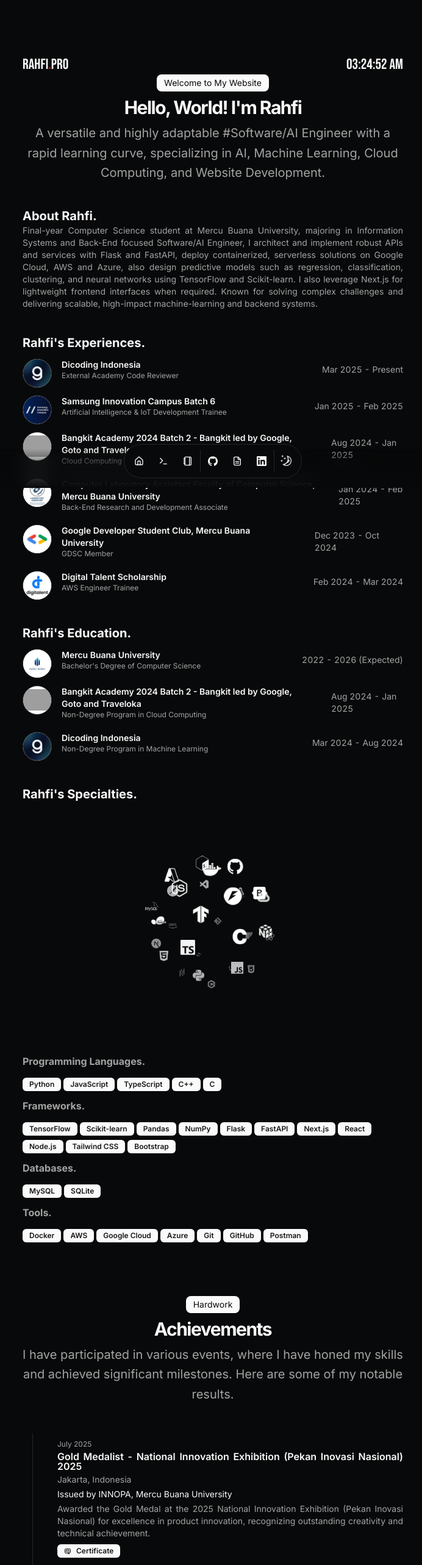
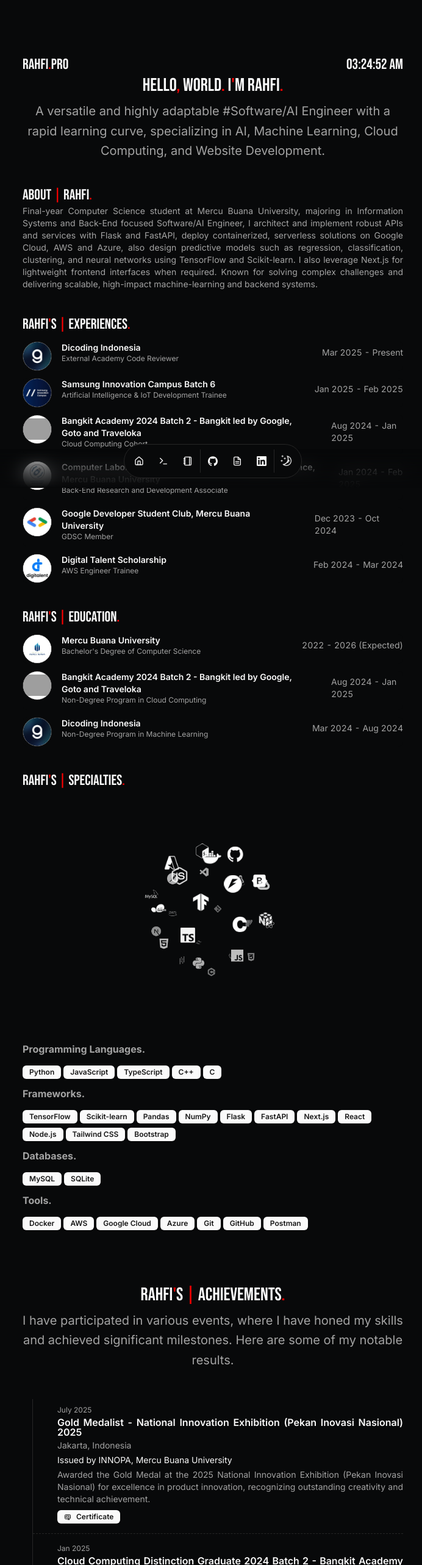
Before and after one commit to rahfianugerah/portfolio, a Next.js app: page / in a window 1280 px wide. Shown: the top 2566 px of the page at 61% size, without its empty margins (291-983 px from the left). Built offline with nearby package versions, Linux system fonts and the light colour scheme; grey boxes are pictures that could not be loaded.

Commit message:
feat: change all the heading font

```diff
--- a/src/app/blog/page.tsx
+++ b/src/app/blog/page.tsx
@@ -18,8 +18,8 @@ export default async function BlogPage() {
         <BlurFade delay={BLUR_FADE_DELAY * 0.5}>
           <div className="flex flex-col items-center justify-center space-y-4 text-center">
             <div className="space-y-2">
-              <h2 className="text-3xl font-bold tracking-tighter sm:text-5xl">
-                Rahfi&apos;s Writings
+              <h2 className="text-3xl font-bebas">
+                Rahfi<span className="text-[#FF0000]">&apos;</span>s Writings<span className="text-[#FF0000]">.</span>
               </h2>
               <p className="text-muted-foreground md:text-xl/relaxed lg:text-base/relaxed xl:text-xl/relaxed">
                 I enjoy sharing my thoughts and experiences through writing. Here are some of my
--- a/src/app/page.tsx
+++ b/src/app/page.tsx
@@ -73,11 +73,8 @@ export default function Page() {
           <BlurFade delay={BLUR_FADE_DELAY * 2}>
             <div className="flex flex-col items-center justify-center space-y-4 text-center">
               <div className="space-y-2">
-                <div className="inline-block rounded-lg bg-foreground text-background px-3 py-1 text-sm">
-                  Welcome to My Website
-                </div>
-                <h2 className="text-3xl font-bold tracking-tighter">
-                    Hello, World! I&apos;m Rahfi
+                <h2 className="text-3xl font-bebas">
+                    Hello<span className="text-[#FF0000]">,</span> World<span className="text-[#FF0000]">.</span> I<span className="text-[#FF0000]">&apos;</span>m Rahfi<span className="text-[#FF0000]">.</span>
                 </h2>
                 <p className="text-muted-foreground md:text-xl/relaxed lg:text-base/relaxed xl:text-xl/relaxed">
                   {DATA.description}
@@ -89,12 +86,12 @@ export default function Page() {
       </section>
       <section id="about">
         <BlurFade delay={BLUR_FADE_DELAY * 3}>
-          <h2 className="text-xl font-bold">
-            About Rahfi.
+          <h2 className="text-2xl font-bebas">
+            About <span className="text-[#FF0000]">|</span> Rahfi<span className="text-[#FF0000]">.</span>
           </h2>
         </BlurFade>
         <BlurFade delay={BLUR_FADE_DELAY * 4}>
-          <Markdown className="prose max-w-full text-pretty text-justify font-sans text-sm text-muted-foreground dark:prose-invert">
+          <Markdown className="font-garamond prose max-w-full text-pretty text-justify font-sans text-sm text-muted-foreground dark:prose-invert">
             {DATA.summary}
           </Markdown>
         </BlurFade>
@@ -102,8 +99,8 @@ export default function Page() {
       <section id="work">
         <div className="flex min-h-0 flex-col gap-y-3">
           <BlurFade delay={BLUR_FADE_DELAY * 5}>
-            <h2 className="text-xl font-bold">
-              Rahfi&apos;s Experiences.
+            <h2 className="text-2xl font-bebas">
+              Rahfi<span className="text-[#FF0000]">&apos;</span>s <span className="text-[#FF0000]">|</span> Experiences<span className="text-[#FF0000]">.</span>
             </h2>
           </BlurFade>
           {groupedWork.map((company, id) => (
@@ -124,8 +121,8 @@ export default function Page() {
       <section id="education">
         <div className="flex min-h-0 flex-col gap-y-3">
           <BlurFade delay={BLUR_FADE_DELAY * 7}>
-            <h2 className="text-xl font-bold">
-              Rahfi&apos;s Education.
+            <h2 className="text-2xl font-bebas">
+              Rahfi<span className="text-[#FF0000]">&apos;</span>s <span className="text-[#FF0000]">|</span> Education<span className="text-[#FF0000]">.</span>
             </h2>
           </BlurFade>
           {DATA.education.map((edu, id) => {
@@ -155,8 +152,8 @@ export default function Page() {
       <section id="skills">
         <div className="flex min-h-0 flex-col gap-y-3">
           <BlurFade delay={BLUR_FADE_DELAY * 9}>
-            <h2 className="text-xl font-bold">
-              Rahfi&apos;s Specialties.
+            <h2 className="text-2xl font-bebas">
+              Rahfi<span className="text-[#FF0000]">&apos;</span>s <span className="text-[#FF0000]">|</span> Specialties<span className="text-[#FF0000]">.</span>
             </h2>
             <IconCloudSpecialties/>
           </BlurFade>
@@ -207,11 +204,8 @@ export default function Page() {
           <BlurFade delay={BLUR_FADE_DELAY * 13}>
             <div className="flex flex-col items-center justify-center space-y-4 text-center">
               <div className="space-y-2">
-                <div className="inline-block rounded-lg bg-foreground text-background px-3 py-1 text-sm">
-                  Hardwork
-                </div>
-                <h2 className="text-3xl font-bold tracking-tighter">
-                  Achievements
+                <h2 className="text-3xl font-bebas">
+                  Rahfi<span className="text-[#FF0000]">'</span>s <span className="text-[#FF0000]">|</span> Achievements<span className="text-[#FF0000]">.</span>
                 </h2>
                 <p className="text-muted-foreground md:text-xl/relaxed lg:text-base/relaxed xl:text-xl/relaxed">
                   I have participated in various events, where I have
@@ -247,18 +241,15 @@ export default function Page() {
         <div className="grid items-center justify-center gap-4 px-4 text-center md:px-6 w-full py-12">
           <BlurFade delay={BLUR_FADE_DELAY * 16}>
             <div className="space-y-3">
-              <div className="inline-block rounded-lg bg-foreground text-background px-3 py-1 text-sm">
-                Contact
-              </div>
-              <h2 className="text-3xl font-bold tracking-tighter">
-                Let&apos;s Connect
+              <h2 className="text-3xl font-bebas">
+                Let<span className="text-[#FF0000]">&apos;</span>s Connect<span className="text-[#FF0000]">.</span>
               </h2>
               <p className="mx-auto max-w-[600px] text-muted-foreground md:text-xl/relaxed lg:text-base/relaxed xl:text-xl/relaxed">
                 Want to chat? Just shoot me a dm
                 with a direct question on {" "}
                 <Link
                   href={DATA.contact.social.LinkedIn.url}
-                  className="text-blue-500 hover:underline"
+                  className="text-primary"
                 >
                   LinkedIn
                 </Link>{" "}
--- a/src/app/project/page.tsx
+++ b/src/app/project/page.tsx
@@ -26,8 +26,8 @@ export default function ProjectPage() {
                     <BlurFade delay={nextDelay()}>
                         <div className="flex flex-col items-center justify-center space-y-4 text-center">
                             <div className="space-y-2">
-                                <h2 className="text-3xl font-bold tracking-tighter sm:text-5xl">
-                                    Rahfi&apos;s Projects
+                                <h2 className="text-3xl font-bebas">
+                                    Rahfi<span className="text-[#FF0000]">&apos;</span>s Projects<span className="text-[#FF0000]">.</span>
                                 </h2>
                                 <p className="text-muted-foreground md:text-xl/relaxed lg:text-base/relaxed xl:text-xl/relaxed">
                                     I have worked on various projects, both personal and collaborative,
@@ -68,8 +68,8 @@ export default function ProjectPage() {
                     <BlurFade delay={nextDelay()}>
                         <div className="flex flex-col items-center justify-center space-y-4 text-center">
                             <div className="space-y-2">
-                                <h2 className="text-3xl font-bold tracking-tighter sm:text-5xl">
-                                    Rahfi&apos;s Certifications
+                                <h2 className="text-3xl font-bebas">
+                                    Rahfi<span className="text-[#FF0000]">&apos;</span>s Certifications<span className="text-[#FF0000]">.</span>
                                 </h2>
                                 <p className="text-muted-foreground md:text-xl/relaxed lg:text-base/relaxed xl:text-xl/relaxed">
                                     I have obtained various certifications that demonstrate my expertise
@@ -86,7 +86,15 @@ export default function ProjectPage() {
                             learningCertificates={DATA.learning_certificate}
                         />
                     </BlurFade>
+
                 </div>
+                <div className="space-y-1">
+                        <BlurFade delay={nextDelay()}>
+                            <p className="text-justify text-muted-foreground md:text-xl/relaxed lg:text-base/relaxed xl:text-xl/relaxed">
+                                If you want to see more of my certificates check out my LinkedIn or press the button on the navbar.
+                            </p>
+                        </BlurFade>
+                    </div>
             </section>
         </>
     );
```
